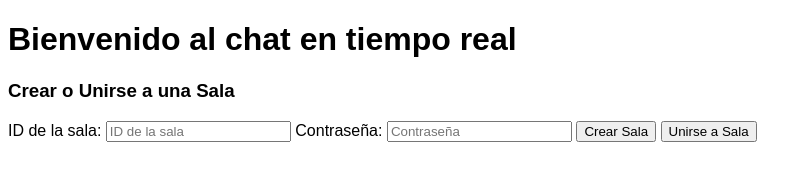
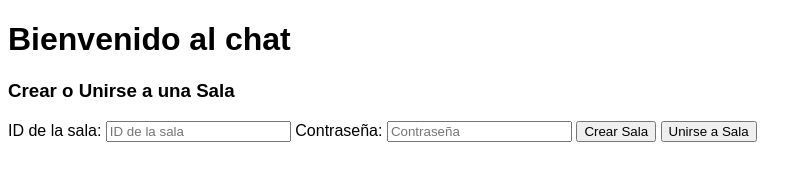
Before and after one commit to santiagomeme/chat-app, a website: page public/index.html in a window 1280 px wide. Shown: the whole page, without its empty margins (0-812 px from the left). Drawn offline with nearby package versions, Linux system fonts and the light colour scheme; no server answers.

```diff
--- a/public/index.html
+++ b/public/index.html
@@ -3,7 +3,7 @@
 <head>
     <meta charset="UTF-8">
     <meta name="viewport" content="width=device-width, initial-scale=1.0">
-    <title>Chat en tiempo real</title>
+    <title>Chat en tiempo real </title>
     <style>
         body {
             font-family: Arial, sans-serif;
@@ -18,7 +18,7 @@
     </style>
 </head>
 <body>
-    <h1>Bienvenido al chat en tiempo real</h1>
+    <h1>Bienvenido al chat</h1>
 
     <div id="createJoinRoom">
         <h3>Crear o Unirse a una Sala</h3>
```
